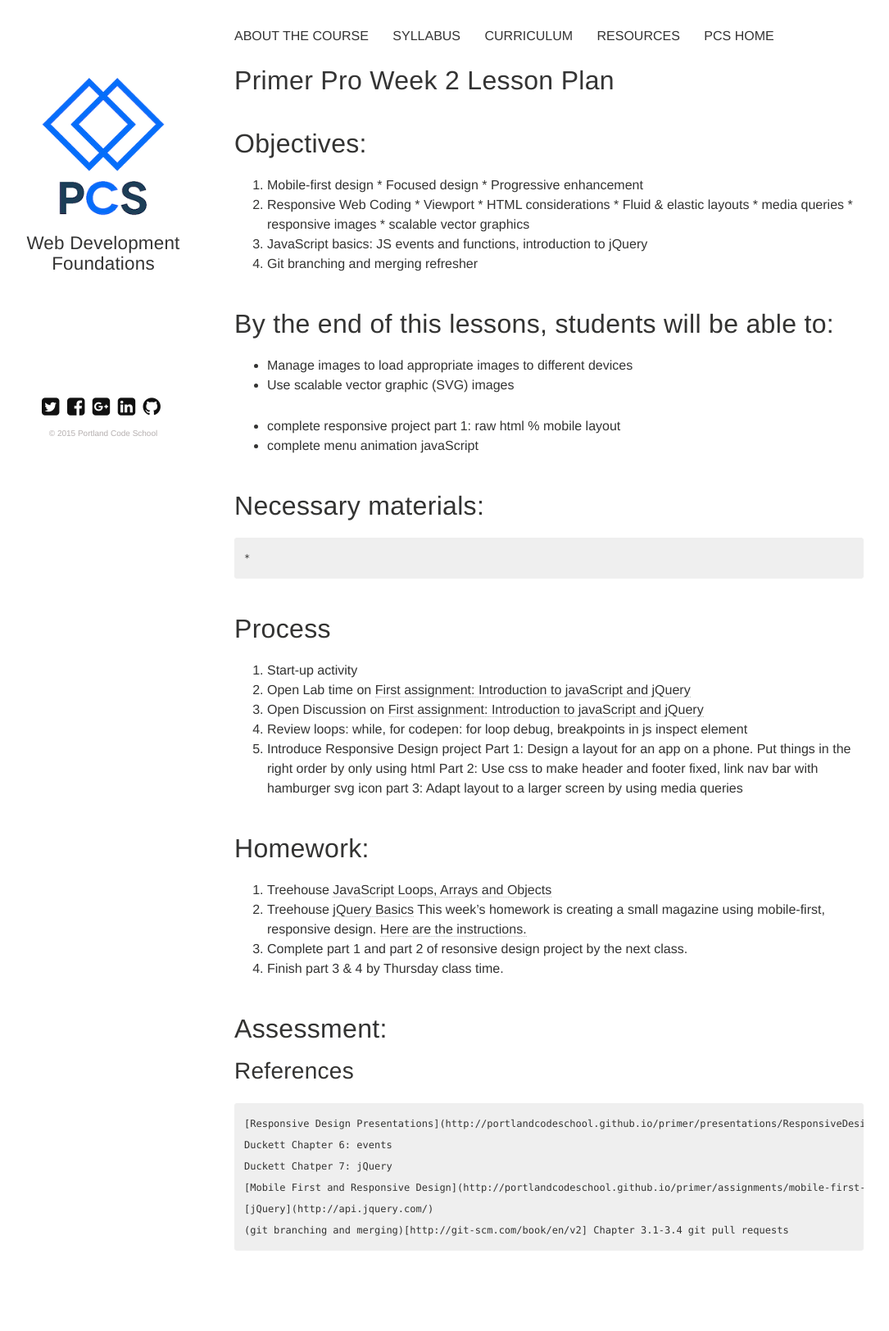
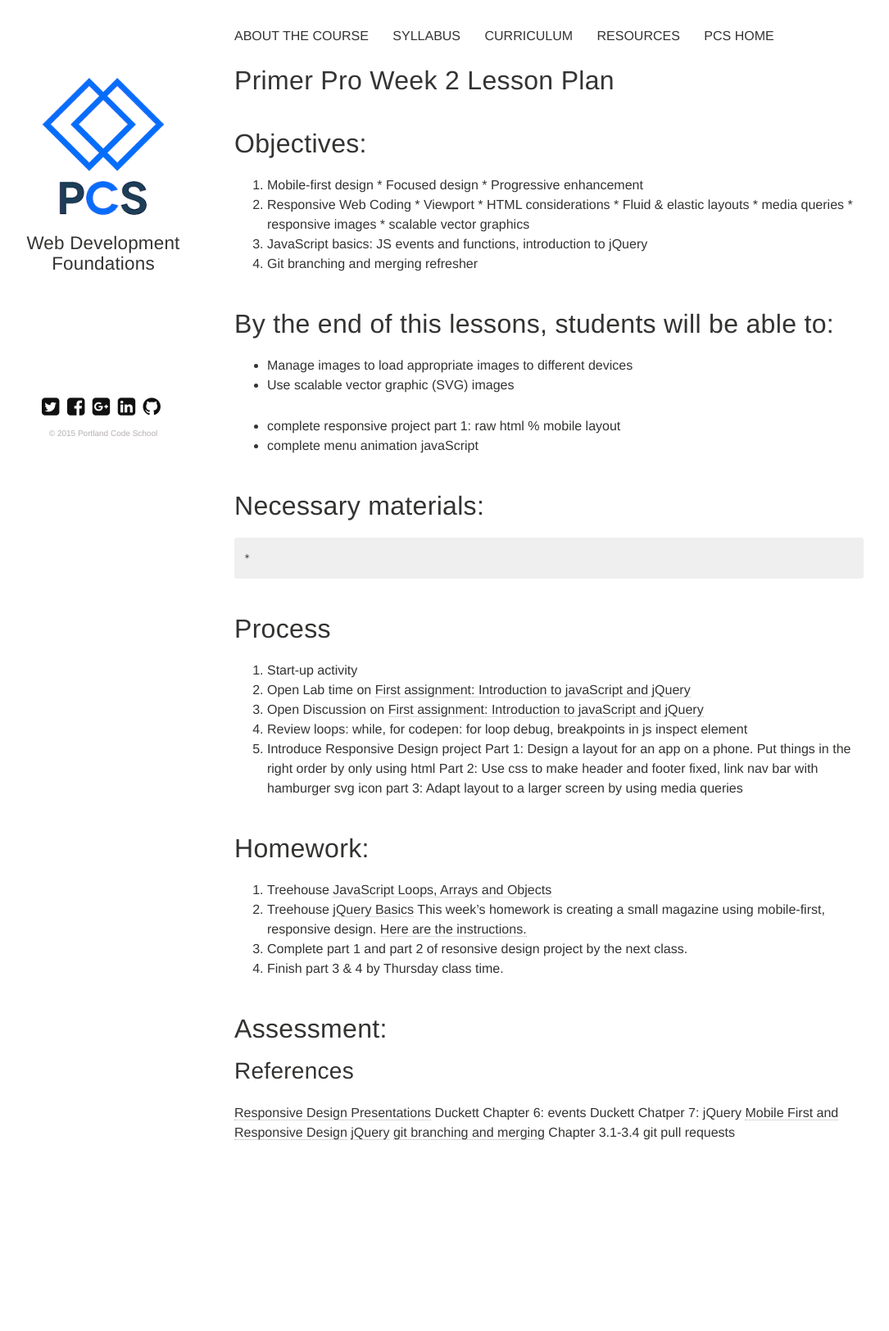
Before and after one commit to portlandcodeschool/primer, a Jekyll site: the page built from _posts/lessons/2015-03-15-primerProLessonPlan2.md, in a window 1280 px wide. Shown: the whole page at 82% size, without its empty margins (34-1119 px from the left). Built offline with Jekyll 4.4.1, drawn with Linux system fonts in a browser that asks for light colours; nearby versions of some CDN libraries; after the commit the page ends 1500 px from its top, so only the background shows below that.

Commit message:
fixed links

```diff
--- a/_posts/lessons/2015-03-15-primerProLessonPlan2.md
+++ b/_posts/lessons/2015-03-15-primerProLessonPlan2.md
@@ -56,9 +56,9 @@ This week's homework is creating a small magazine using mobile-first, responsive
 
 
 ##References
-	[Responsive Design Presentations](http://portlandcodeschool.github.io/primer/presentations/ResponsiveDesign.pdf)
-	Duckett Chapter 6: events
-	Duckett Chatper 7: jQuery
-	[Mobile First and Responsive Design](http://portlandcodeschool.github.io/primer/assignments/mobile-first-responsive-design/)
-	[jQuery](http://api.jquery.com/)
-	(git branching and merging)[http://git-scm.com/book/en/v2] Chapter 3.1-3.4 git pull requests
+[Responsive Design Presentations](http://portlandcodeschool.github.io/primer/presentations/ResponsiveDesign.pdf)
+Duckett Chapter 6: events
+Duckett Chatper 7: jQuery
+[Mobile First and Responsive Design](http://portlandcodeschool.github.io/primer/assignments/mobile-first-responsive-design/)
+[jQuery](http://api.jquery.com/)
+[git branching and merging](http://git-scm.com/book/en/v2) Chapter 3.1-3.4 git pull requests
```
